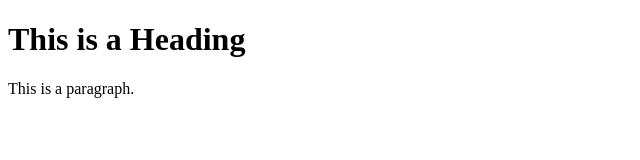
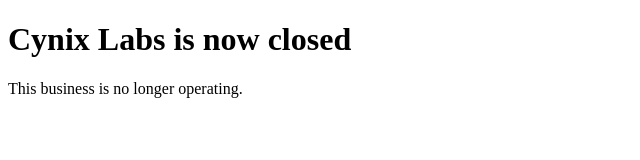
Before and after one commit to kolossusd/cynixlabs-com, a plain HTML site: page index.html in a window 1280 px wide. Shown: the whole page, without its empty margins (0-640 px from the left). Drawn offline with Linux system fonts and the light colour scheme.

Commit message:
Update index.html

```diff
--- a/index.html
+++ b/index.html
@@ -1,12 +1,12 @@
 <!DOCTYPE html>
 <html>
 <head>
-<title>Page Title</title>
+<title>Cynix Labs</title>
 </head>
 <body>
 
-<h1>This is a Heading</h1>
-<p>This is a paragraph.</p>
+<h1>Cynix Labs is now closed</h1>
+<p>This business is no longer operating.</p>
 
 </body>
 </html>
```
